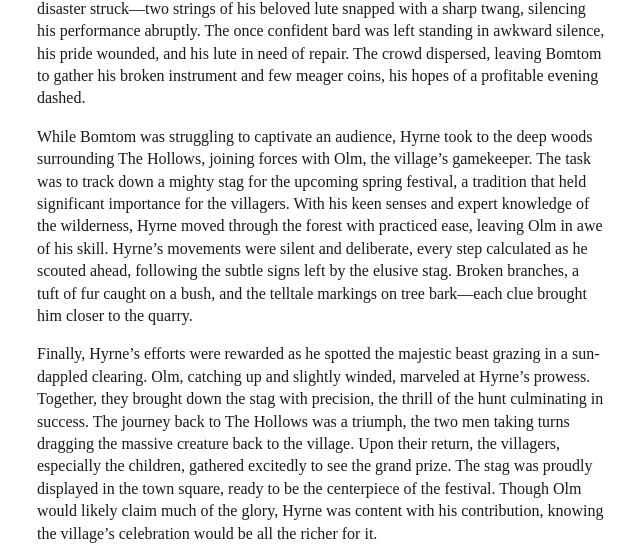
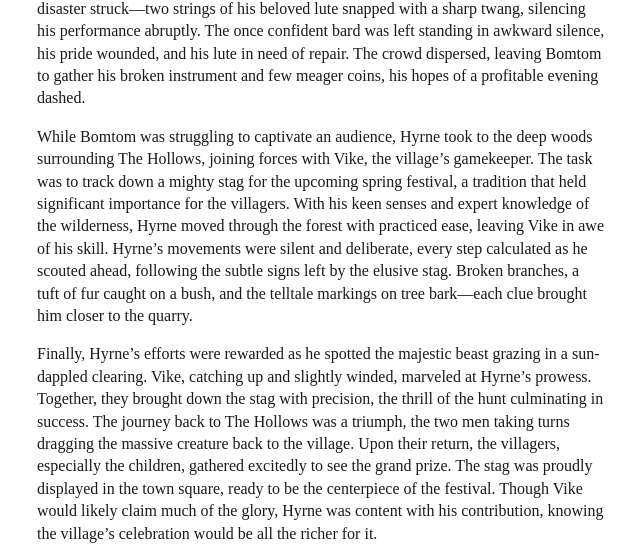
Before and after one commit to 00VOID/flblog, an Eleventy site: page content/sessions/session-04.md in a window 1280 px wide. Shown: the part 2539-3097 px from the top of the page, 319-959 px from the left. Built offline with nearby package versions, Linux system fonts and the light colour scheme; Eleventy itself is replaced by a stand-in of ours; files that its build step writes are made by us from their sources; no server answers; a web font is replaced by a local one.

Commit message:
update names

```diff
--- a/content/sessions/session-04.md
+++ b/content/sessions/session-04.md
@@ -44,9 +44,9 @@ Bomtom, ever the flamboyant bard, set out with high hopes of making a few coins
 
 However, the performance didn’t go as planned. Bomtom’s songs, though passionately delivered, didn’t quite resonate with the villagers, who preferred something more lively and familiar. His music was met with polite smiles at best, but more often with disinterested glances. Sensing the lack of enthusiasm, Bomtom tried to salvage the situation by switching to a spicier, more upbeat tune. But as he strummed with fervor, disaster struck—two strings of his beloved lute snapped with a sharp twang, silencing his performance abruptly. The once confident bard was left standing in awkward silence, his pride wounded, and his lute in need of repair. The crowd dispersed, leaving Bomtom to gather his broken instrument and few meager coins, his hopes of a profitable evening dashed.
 
-While Bomtom was struggling to captivate an audience, Hyrne took to the deep woods surrounding The Hollows, joining forces with Olm, the village’s gamekeeper. The task was to track down a mighty stag for the upcoming spring festival, a tradition that held significant importance for the villagers. With his keen senses and expert knowledge of the wilderness, Hyrne moved through the forest with practiced ease, leaving Olm in awe of his skill. Hyrne’s movements were silent and deliberate, every step calculated as he scouted ahead, following the subtle signs left by the elusive stag. Broken branches, a tuft of fur caught on a bush, and the telltale markings on tree bark—each clue brought him closer to the quarry.
+While Bomtom was struggling to captivate an audience, Hyrne took to the deep woods surrounding The Hollows, joining forces with Vike, the village’s gamekeeper. The task was to track down a mighty stag for the upcoming spring festival, a tradition that held significant importance for the villagers. With his keen senses and expert knowledge of the wilderness, Hyrne moved through the forest with practiced ease, leaving Vike in awe of his skill. Hyrne’s movements were silent and deliberate, every step calculated as he scouted ahead, following the subtle signs left by the elusive stag. Broken branches, a tuft of fur caught on a bush, and the telltale markings on tree bark—each clue brought him closer to the quarry.
 
-Finally, Hyrne’s efforts were rewarded as he spotted the majestic beast grazing in a sun-dappled clearing. Olm, catching up and slightly winded, marveled at Hyrne’s prowess. Together, they brought down the stag with precision, the thrill of the hunt culminating in success. The journey back to The Hollows was a triumph, the two men taking turns dragging the massive creature back to the village. Upon their return, the villagers, especially the children, gathered excitedly to see the grand prize. The stag was proudly displayed in the town square, ready to be the centerpiece of the festival. Though Olm would likely claim much of the glory, Hyrne was content with his contribution, knowing the village’s celebration would be all the richer for it.
+Finally, Hyrne’s efforts were rewarded as he spotted the majestic beast grazing in a sun-dappled clearing. Vike, catching up and slightly winded, marveled at Hyrne’s prowess. Together, they brought down the stag with precision, the thrill of the hunt culminating in success. The journey back to The Hollows was a triumph, the two men taking turns dragging the massive creature back to the village. Upon their return, the villagers, especially the children, gathered excitedly to see the grand prize. The stag was proudly displayed in the town square, ready to be the centerpiece of the festival. Though Vike would likely claim much of the glory, Hyrne was content with his contribution, knowing the village’s celebration would be all the richer for it.
 
 Galivan, intrigued by the possibility of crafting a unique brew, approached the local beardless dwarf brewer with an idea. Together, they experimented with a mildly hallucinogenic grass, hoping to create a beer that would leave its drinkers seeing the world in a different light. The result was less potent than Galivan had hoped, but the experiment strengthened his bond with the brewer, who was none the wiser to the brew’s true potential.
 
```
